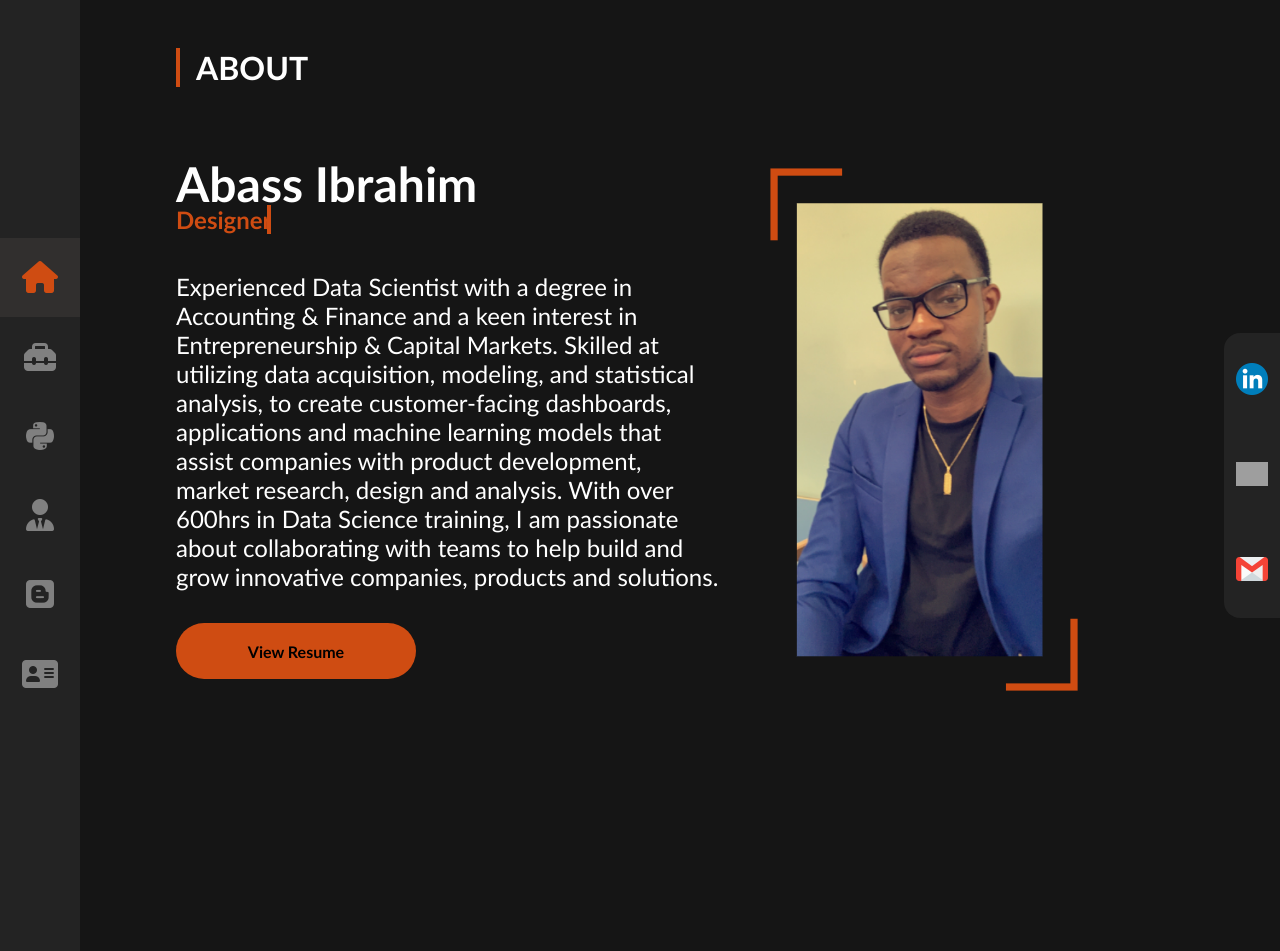
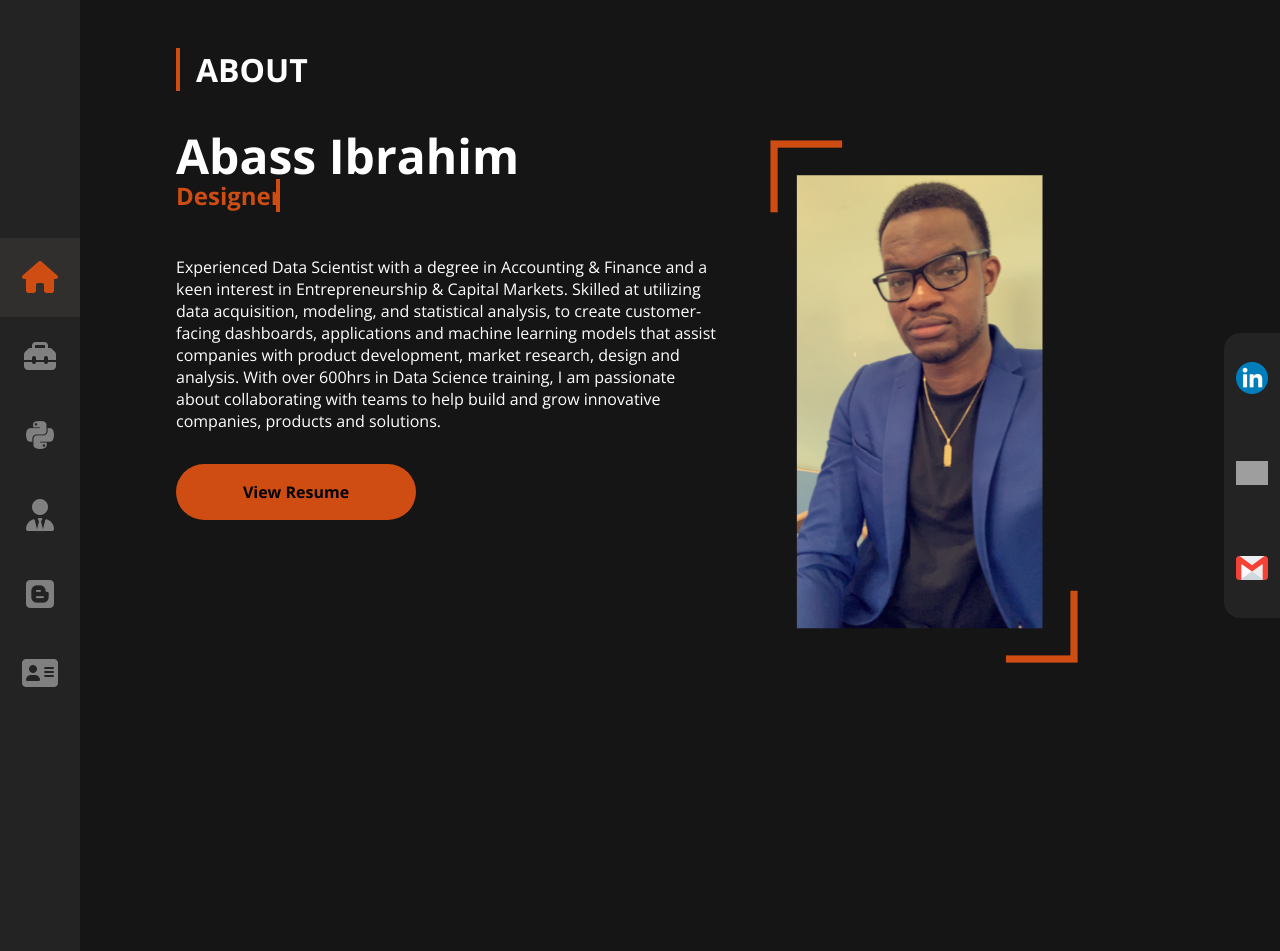
Before and after one commit to AbsIbs/resume_website, a Flask app: page / in a window 1280 px wide. Run offline with Flask 2, Linux system fonts and the light colour scheme; some libraries are stand-ins or nearby versions; grey boxes are pictures that could not be loaded.

Commit message:
font test

```diff
--- a/static/styles/styles.css
+++ b/static/styles/styles.css
@@ -4,7 +4,7 @@
     padding: 0;
     list-style: none;
     text-decoration: none;
-    font-family: Calibri, sans-serifs;
+    font-family: 'Open Sans', sans-serif;
     box-sizing: border-box;
     color: white;
 }
@@ -74,7 +74,7 @@ body{
 .header{
     font-size: 2rem;
     font-weight: bold;
-    margin-bottom: 5rem;
+    margin-bottom: 3rem;
 }
 
 .header > span{
--- a/templates/index.html
+++ b/templates/index.html
@@ -9,6 +9,9 @@
     <link rel="preconnect" href="https://fonts.gstatic.com" crossorigin>
     <link href="https://fonts.googleapis.com/css2?family=Poppins:wght@100;200;300;400;500;600;700&display=swap" rel="stylesheet">
     <script src="https://kit.fontawesome.com/01048f2c11.js" crossorigin="anonymous"></script>
+    <link rel="preconnect" href="https://fonts.googleapis.com">
+    <link rel="preconnect" href="https://fonts.gstatic.com" crossorigin>
+    <link href="https://fonts.googleapis.com/css2?family=Open+Sans:ital,wght@0,300;0,400;0,500;0,600;0,700;0,800;1,300;1,400;1,500;1,600;1,700;1,800&display=swap" rel="stylesheet">
     <title>Abass Resume Website</title>
 </head>
 <body>
@@ -36,7 +39,7 @@
                                 </div>
                                 <br>
                                 <br>
-                                <span style="font-weight: normal; font-size: 1.5rem;">
+                                <span style="font-weight: normal; font-size: 1rem;">
                                     Experienced Data Scientist with a degree in Accounting & Finance and a keen interest in Entrepreneurship & Capital Markets.
                                     Skilled at utilizing data acquisition, modeling, and statistical analysis, to create customer-facing dashboards, applications and machine learning models that assist companies with product development,
                                     market research, design and analysis. With over 600hrs in Data Science training, I am passionate about collaborating with teams to help build and grow innovative companies, products and solutions.
```
